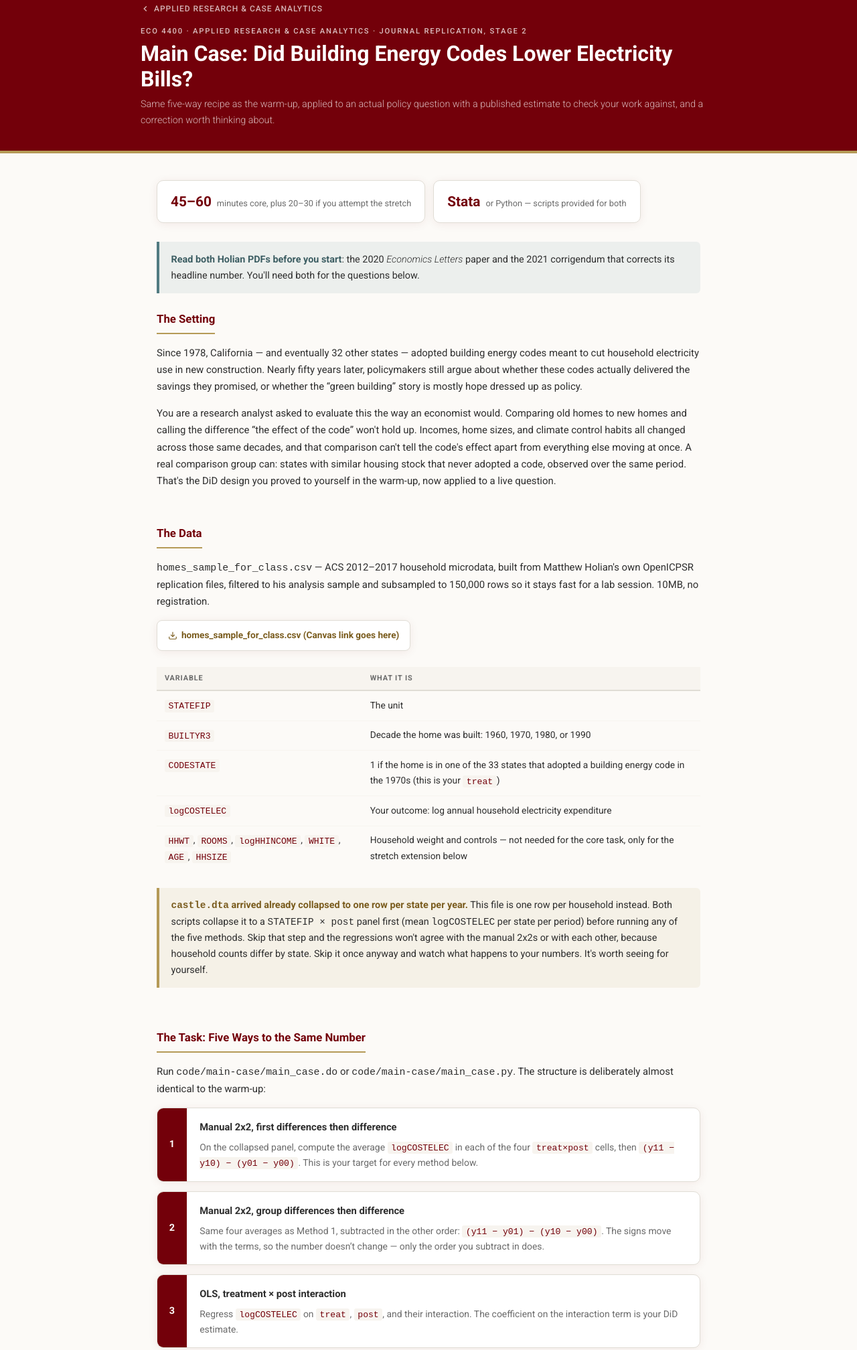
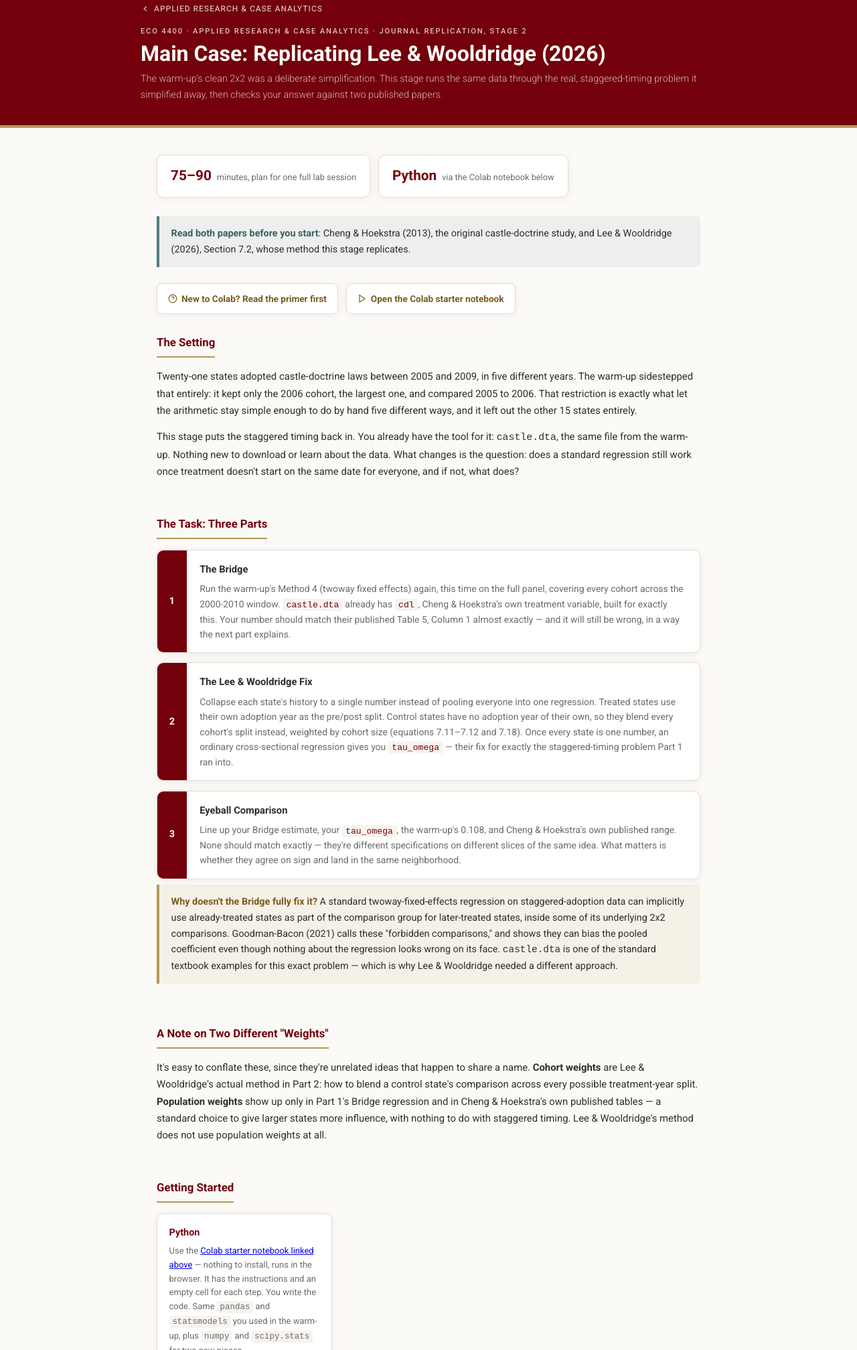
Before and after one commit to bdepro/courses, a plain HTML site: page eco4400/replication-main-case.html in a window 1280 px wide. Shown: the part 29-2045 px from the top of the page at 67% size. Drawn offline with Linux system fonts and the light colour scheme.

Commit message:
Rebuild Main Case around castle.dta, replacing Holian entirely
Stage 2 was blocked for weeks by an unresolved data-hosting problem
(homes_sample_for_class.csv never confirmed built or linked). Move it
onto the same castle.dta the warm-up already uses instead: a Bridge
regression (naive full-panel TWFE, matches Cheng & Hoekstra's own
Table 5 Column 1 exactly), the Lee & Wooldridge (2026) cohort-weighted
small-N method as the actual fix, and an eyeball comparison against
both papers' published numbers. New Colab scaffold notebook to match.

Also fixes a stale forward-reference in the warm-up's closing callout
(still described the old Holian assignment) and research.html's
assignment description (still said "housing and energy use").

```diff
--- a/eco4400/replication-main-case.html
+++ b/eco4400/replication-main-case.html
@@ -5,18 +5,13 @@
   Public course-site page. Authored in the private course-notes
   repo (eco4400/replication-challenge/student/main-case.html) —
   if you edit the content, edit it there first, then re-copy here.
-
-  INSTRUCTOR NOTE: the data-link below is a placeholder (href="#").
-  Upload homes_sample_for_class.csv to Canvas Files (or a shared
-  drive) and paste the real link in — see README.md's open items
-  in the course-notes repo.
 ================================================================
 -->
 <html lang="en">
 <head>
   <meta charset="UTF-8">
   <meta name="viewport" content="width=device-width, initial-scale=1.0">
-  <title>Main Case: Building Energy Codes &amp; Electricity Bills &middot; ECO 4400</title>
+  <title>Main Case: Replicating Lee &amp; Wooldridge (2026) &middot; ECO 4400</title>
   <link rel="preconnect" href="https://fonts.googleapis.com">
   <link rel="preconnect" href="https://fonts.gstatic.com" crossorigin>
   <link href="https://fonts.googleapis.com/css2?family=Roboto:ital,wght@0,300;0,400;0,500;0,700;1,300&display=swap" rel="stylesheet">
@@ -112,8 +107,8 @@
       Applied Research &amp; Case Analytics
     </a>
     <p class="screen-eyebrow">ECO 4400 &middot; Applied Research &amp; Case Analytics &middot; Journal Replication, Stage 2</p>
-    <h1 class="screen-title">Main Case: Did Building Energy Codes Lower Electricity Bills?</h1>
-    <p class="screen-sub">Same five-way recipe as the warm-up, applied to an actual policy question with a published estimate to check your work against, and a correction worth thinking about.</p>
+    <h1 class="screen-title">Main Case: Replicating Lee &amp; Wooldridge (2026)</h1>
+    <p class="screen-sub">The warm-up's clean 2x2 was a deliberate simplification. This stage runs the same data through the real, staggered-timing problem it simplified away, then checks your answer against two published papers.</p>
   </div>
 </div>
 
@@ -121,128 +116,89 @@
 
   <div class="chip-row">
     <div class="weight-chip-solo">
-      <span class="pct">45&ndash;60</span>
-      <span class="label">minutes core, plus 20&ndash;30 if you attempt the stretch</span>
+      <span class="pct">75&ndash;90</span>
+      <span class="label">minutes, plan for one full lab session</span>
     </div>
     <div class="weight-chip-solo">
-      <span class="pct">Stata</span>
-      <span class="label">or Python &mdash; scripts provided for both</span>
+      <span class="pct">Python</span>
+      <span class="label">via the Colab notebook below</span>
     </div>
   </div>
 
   <div class="callout teal">
-    <strong>Read both Holian PDFs before you start</strong>: the 2020 <em>Economics Letters</em> paper and the 2021 corrigendum that corrects its headline number. You'll need both for the questions below.
+    <strong>Read both papers before you start</strong>: Cheng &amp; Hoekstra (2013), the original castle-doctrine study, and Lee &amp; Wooldridge (2026), Section 7.2, whose method this stage replicates.
+  </div>
+
+  <div class="data-links" style="margin-bottom:1.75rem;">
+    <a class="data-link" href="../shared/colab-primer.html?return=replication-main-case.html" target="_blank" rel="noopener">
+      <svg viewBox="0 0 24 24"><circle cx="12" cy="12" r="10"/><path d="M9.09 9a3 3 0 0 1 5.83 1c0 2-3 3-3 3"/><line x1="12" y1="17" x2="12.01" y2="17"/></svg>
+      New to Colab? Read the primer first
+    </a>
+    <a class="data-link" href="https://colab.research.google.com/github/bdepro/courses/blob/main/eco4400/main-case.ipynb" target="_blank" rel="noopener">
+      <svg viewBox="0 0 24 24"><polygon points="5 3 19 12 5 21 5 3"/></svg>
+      Open the Colab starter notebook
+    </a>
   </div>
 
   <p class="section-heading">The Setting</p>
-  <p>Since 1978, California &mdash; and eventually 32 other states &mdash; adopted building energy codes meant to cut household electricity use in new construction. Nearly fifty years later, policymakers still argue about whether these codes actually delivered the savings they promised, or whether the &ldquo;green building&rdquo; story is mostly hope dressed up as policy.</p>
-  <p>You are a research analyst asked to evaluate this the way an economist would. Comparing old homes to new homes and calling the difference &ldquo;the effect of the code&rdquo; won't hold up. Incomes, home sizes, and climate control habits all changed across those same decades, and that comparison can't tell the code's effect apart from everything else moving at once. A real comparison group can: states with similar housing stock that never adopted a code, observed over the same period. That's the DiD design you proved to yourself in the warm-up, now applied to a live question.</p>
+  <p>Twenty-one states adopted castle-doctrine laws between 2005 and 2009, in five different years. The warm-up sidestepped that entirely: it kept only the 2006 cohort, the largest one, and compared 2005 to 2006. That restriction is exactly what let the arithmetic stay simple enough to do by hand five different ways, and it left out the other 15 states entirely.</p>
+  <p>This stage puts the staggered timing back in. You already have the tool for it: <code>castle.dta</code>, the same file from the warm-up. Nothing new to download or learn about the data. What changes is the question: does a standard regression still work once treatment doesn't start on the same date for everyone, and if not, what does?</p>
 
-  <p class="section-heading">The Data</p>
-  <p><code>homes_sample_for_class.csv</code> &mdash; ACS 2012&ndash;2017 household microdata, built from Matthew Holian's own OpenICPSR replication files, filtered to his analysis sample and subsampled to 150,000 rows so it stays fast for a lab session. 10MB, no registration.</p>
-  <div class="data-links">
-    <a class="data-link" href="#">
-      <svg viewBox="0 0 24 24"><path d="M21 15v4a2 2 0 0 1-2 2H5a2 2 0 0 1-2-2v-4"/><polyline points="7 10 12 15 17 10"/><line x1="12" y1="15" x2="12" y2="3"/></svg>
-      homes_sample_for_class.csv (Canvas link goes here)
-    </a>
-  </div>
-  <table class="var-table">
-    <thead>
-      <tr><th>Variable</th><th>What it is</th></tr>
-    </thead>
-    <tbody>
-      <tr><td><code>STATEFIP</code></td><td>The unit</td></tr>
-      <tr><td><code>BUILTYR3</code></td><td>Decade the home was built: 1960, 1970, 1980, or 1990</td></tr>
-      <tr><td><code>CODESTATE</code></td><td>1 if the home is in one of the 33 states that adopted a building energy code in the 1970s (this is your <code>treat</code>)</td></tr>
-      <tr><td><code>logCOSTELEC</code></td><td>Your outcome: log annual household electricity expenditure</td></tr>
-      <tr><td><code>HHWT</code>, <code>ROOMS</code>, <code>logHHINCOME</code>, <code>WHITE</code>, <code>AGE</code>, <code>HHSIZE</code></td><td>Household weight and controls &mdash; not needed for the core task, only for the stretch extension below</td></tr>
-    </tbody>
-  </table>
-
-  <div class="callout gold">
-    <strong><code>castle.dta</code> arrived already collapsed to one row per state per year.</strong> This file is one row per household instead. Both scripts collapse it to a <code>STATEFIP &times; post</code> panel first (mean <code>logCOSTELEC</code> per state per period) before running any of the five methods. Skip that step and the regressions won't agree with the manual 2x2s or with each other, because household counts differ by state. Skip it once anyway and watch what happens to your numbers. It's worth seeing for yourself.
-  </div>
-
-  <p class="section-heading">The Task: Five Ways to the Same Number</p>
-  <p>Run <code>code/main-case/main_case.do</code> or <code>code/main-case/main_case.py</code>. The structure is deliberately almost identical to the warm-up:</p>
+  <p class="section-heading">The Task: Three Parts</p>
   <div class="step-list">
 
     <div class="step-card">
       <div class="step-num">1</div>
       <div class="step-body">
-        <div class="step-title">Manual 2x2, first differences then difference</div>
-        <div class="step-desc">On the collapsed panel, compute the average <code>logCOSTELEC</code> in each of the four <code>treat&times;post</code> cells, then <code>(y11 &minus; y10) &minus; (y01 &minus; y00)</code>. This is your target for every method below.</div>
+        <div class="step-title">The Bridge</div>
+        <div class="step-desc">Run the warm-up's Method 4 (twoway fixed effects) again, this time on the full panel, covering every cohort across the 2000-2010 window. <code>castle.dta</code> already has <code>cdl</code>, Cheng &amp; Hoekstra's own treatment variable, built for exactly this. Your number should match their published Table 5, Column 1 almost exactly &mdash; and it will still be wrong, in a way the next part explains.</div>
       </div>
     </div>
 
     <div class="step-card">
       <div class="step-num">2</div>
       <div class="step-body">
-        <div class="step-title">Manual 2x2, group differences then difference</div>
-        <div class="step-desc">Same four averages as Method 1, subtracted in the other order: <code>(y11 &minus; y01) &minus; (y10 &minus; y00)</code>. The signs move with the terms, so the number doesn&rsquo;t change &mdash; only the order you subtract in does.</div>
+        <div class="step-title">The Lee &amp; Wooldridge Fix</div>
+        <div class="step-desc">Collapse each state's history to a single number instead of pooling everyone into one regression. Treated states use their own adoption year as the pre/post split. Control states have no adoption year of their own, so they blend every cohort's split instead, weighted by cohort size (equations 7.11&ndash;7.12 and 7.18). Once every state is one number, an ordinary cross-sectional regression gives you <code>tau_omega</code> &mdash; their fix for exactly the staggered-timing problem Part 1 ran into.</div>
       </div>
     </div>
 
     <div class="step-card">
       <div class="step-num">3</div>
       <div class="step-body">
-        <div class="step-title">OLS, treatment &times; post interaction</div>
-        <div class="step-desc">Regress <code>logCOSTELEC</code> on <code>treat</code>, <code>post</code>, and their interaction. The coefficient on the interaction term is your DiD estimate.</div>
-      </div>
-    </div>
-
-    <div class="step-card">
-      <div class="step-num">4</div>
-      <div class="step-body">
-        <div class="step-title">Twoway fixed effects</div>
-        <div class="step-desc">Regress <code>logCOSTELEC</code> on the <code>treat&times;post</code> interaction, controlling for a dummy for every state and a dummy for post. The interaction coefficient should still match your target.</div>
-      </div>
-    </div>
-
-    <div class="step-card">
-      <div class="step-num">5</div>
-      <div class="step-body">
-        <div class="step-title">First-difference regression</div>
-        <div class="step-desc">For each state, compute the change in mean <code>logCOSTELEC</code> from pre to post, then regress that change on <code>treat</code>. Same coefficient again.</div>
+        <div class="step-title">Eyeball Comparison</div>
+        <div class="step-desc">Line up your Bridge estimate, your <code>tau_omega</code>, the warm-up's 0.108, and Cheng &amp; Hoekstra's own published range. None should match exactly &mdash; they're different specifications on different slices of the same idea. What matters is whether they agree on sign and land in the same neighborhood.</div>
       </div>
     </div>
 
   </div>
 
-  <p class="section-heading">Comparing to the Published Estimate</p>
-  <p>Your five numbers should all land around <strong>&minus;0.011</strong>. Holian's own published, corrected estimate is <strong>&minus;0.0225 to &minus;0.026</strong>, roughly double yours. That's because your version treats every state the same regardless of population, while his weights by household (<code>HHWT</code>) and adds controls yours skips, like income and household size. The stretch extension below asks you to close that gap yourself.</p>
-  <p>When you write this up, name the actual reasons: weighting and missing controls.</p>
+  <div class="callout gold">
+    <strong>Why doesn't the Bridge fully fix it?</strong> A standard twoway-fixed-effects regression on staggered-adoption data can implicitly use already-treated states as part of the comparison group for later-treated states, inside some of its underlying 2x2 comparisons. Goodman-Bacon (2021) calls these "forbidden comparisons," and shows they can bias the pooled coefficient even though nothing about the regression looks wrong on its face. <code>castle.dta</code> is one of the standard textbook examples for this exact problem &mdash; which is why Lee &amp; Wooldridge needed a different approach.
+  </div>
 
-  <p class="section-heading">Stretch Extension (Optional)</p>
-  <p>Modify the collapse step to weight by <code>HHWT</code> instead of a plain mean, and/or add controls (<code>logHHINCOME</code>, <code>ROOMS</code>, <code>WHITE</code>, <code>AGE</code>, <code>HHSIZE</code>) to a household-level regression. Rerun. Does your estimate move toward Holian's published number? Report what you changed and where the estimate landed, even if it doesn't reach &minus;0.0225 to &minus;0.026. Running the experiment is what counts here.</p>
+  <p class="section-heading">A Note on Two Different "Weights"</p>
+  <p>It's easy to conflate these, since they're unrelated ideas that happen to share a name. <strong>Cohort weights</strong> are Lee &amp; Wooldridge's actual method in Part 2: how to blend a control state's comparison across every possible treatment-year split. <strong>Population weights</strong> show up only in Part 1's Bridge regression and in Cheng &amp; Hoekstra's own published tables &mdash; a standard choice to give larger states more influence, with nothing to do with staggered timing. Lee &amp; Wooldridge's method does not use population weights at all.</p>
 
-  <p class="section-heading">The Corrigendum Question</p>
-  <p>Holian's original 2020 paper reported roughly a 4% effect. He caught his own arithmetic error a year later and corrected it to 2&ndash;2.5%, still a real, negative effect, just about half the size he first claimed. In 4&ndash;5 sentences: does this change how much you trust the finding? A published author caught and corrected his own error a full year after peer review. What does that tell you about why replication, actually checking someone else's numbers yourself, matters even for work that already cleared review?</p>
-
-  <p class="section-heading">Getting Started, by Software</p>
+  <p class="section-heading">Getting Started</p>
   <div class="tool-grid">
     <div class="tool-card">
-      <div class="tool-name">Stata</div>
-      <div class="tool-use"><code>import delimited</code>, then <code>collapse</code> to the state&times;post panel, then <code>reg</code>/<code>reshape</code> &mdash; same commands as the warm-up, applied after the collapse. Ask me if you want the exact syntax.</div>
-    </div>
-    <div class="tool-card">
       <div class="tool-name">Python</div>
-      <div class="tool-use"><code>pandas.read_csv()</code>, <code>.groupby().agg()</code> for the collapse, then <code>statsmodels.formula.api.ols</code> for all three regression specs &mdash; identical structure to the warm-up.</div>
+      <div class="tool-use">Use the <a href="https://colab.research.google.com/github/bdepro/courses/blob/main/eco4400/main-case.ipynb" target="_blank" rel="noopener">Colab starter notebook linked above</a> &mdash; nothing to install, runs in the browser. It has the instructions and an empty cell for each step. You write the code. Same <code>pandas</code> and <code>statsmodels</code> you used in the warm-up, plus <code>numpy</code> and <code>scipy.stats</code> for two new pieces.</div>
     </div>
   </div>
 
   <div class="callout red">
-    <strong>Match the five point estimates; skip standard errors for this exercise.</strong> The scripts cluster by state under the hood because that's correct practice, but nothing in the deliverables below asks you to report or interpret one.
+    <strong>Match your Bridge number to Cheng &amp; Hoekstra's Column 1 exactly.</strong> If it's off by more than rounding, something's wrong upstream. Your Lee &amp; Wooldridge number only needs to land close to their reported 0.092. Small differences there are an expected consequence of implementation choices.
   </div>
 
   <p class="section-heading">What to Turn In</p>
   <ul class="check-list">
-    <li class="check-item"><span class="box"></span> Your five main-case DiD estimates, clearly labeled, showing they match (around &minus;0.011).</li>
-    <li class="check-item"><span class="box"></span> Treatment, control, and post &mdash; defined in your own words, not copy-pasted from this page.</li>
-    <li class="check-item"><span class="box"></span> A comparison of your number to Holian's published estimate, explained through weighting and missing controls.</li>
-    <li class="check-item"><span class="box"></span> Stretch extension, if you attempt it: what you changed and what happened to the estimate.</li>
-    <li class="check-item"><span class="box"></span> 4&ndash;5 sentences on the corrigendum question above.</li>
-    <li class="check-item"><span class="box"></span> Your code or worksheet, running top to bottom without manual intervention.</li>
+    <li class="check-item"><span class="box"></span> Your Bridge estimates (unweighted and population-weighted), matching Cheng &amp; Hoekstra's Table 5, Column 1.</li>
+    <li class="check-item"><span class="box"></span> Your Lee &amp; Wooldridge <code>tau_omega</code> estimate, with both standard errors.</li>
+    <li class="check-item"><span class="box"></span> The comparison table from Part 3, filled in with your own numbers.</li>
+    <li class="check-item"><span class="box"></span> 4&ndash;5 sentences: how your Bridge and Lee &amp; Wooldridge estimates compare to each other and to the warm-up, and what the gap tells you about running a standard regression on staggered-timing data without correcting for it.</li>
+    <li class="check-item"><span class="box"></span> Your Colab notebook link (Share &rarr; &ldquo;Anyone with the link&rdquo; &rarr; Viewer), pasted into your submission.</li>
   </ul>
 
 </main>
```
Also changed, not shown: eco4400/replication-warmup.html (+2 -2 lines), eco4400/research.html (+1 -1 lines), 1 other file.
